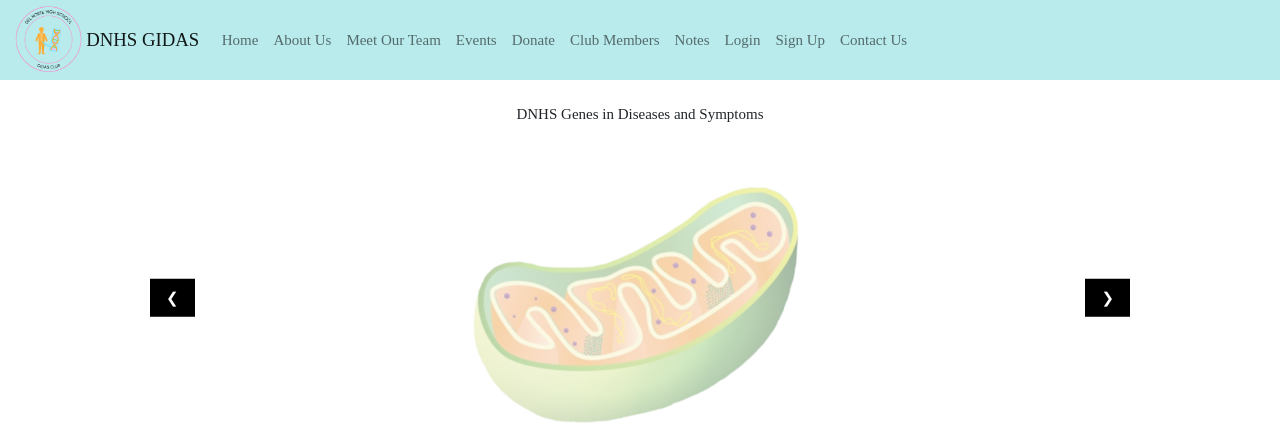
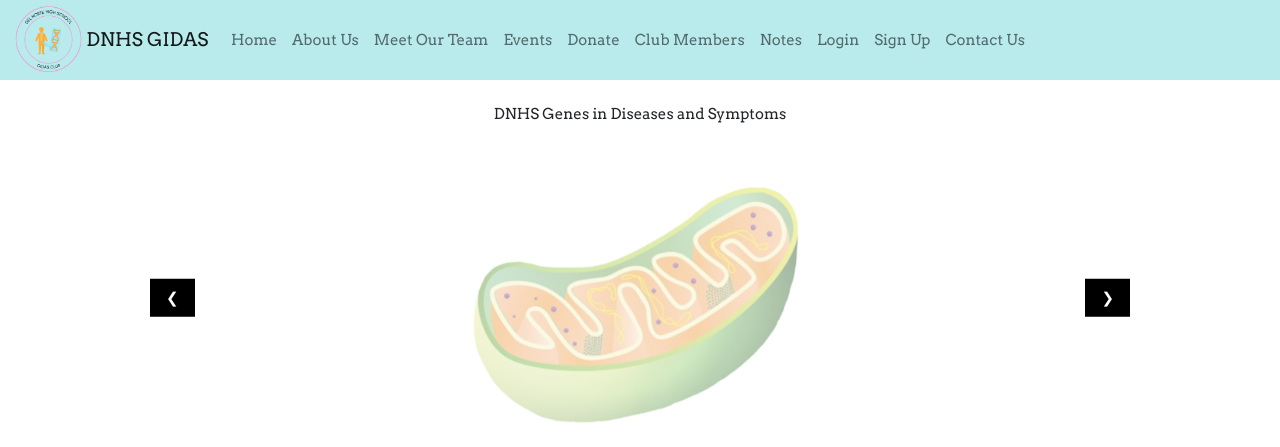
Before and after one commit to VidhiKulkarni/teamlace, a Flask app: page / in a window 1280 px wide. Shown: the top 447 px of the page. Run offline with Flask 2, Linux system fonts and the light colour scheme; style sheets or scripts are compiled from the project's sources; some libraries are stand-ins or nearby versions.

Commit message:
Update custom.scss

```diff
--- a/static/scss/custom.scss
+++ b/static/scss/custom.scss
@@ -52,5 +52,5 @@ $warning: #b9ebed;
 @import "../../../../node_modules/bootstrap/scss/bootstrap";
 
 * {
-  font-family: "Baskerville", serif;
+ font-family: 'Arvo', serif;
 }
```
